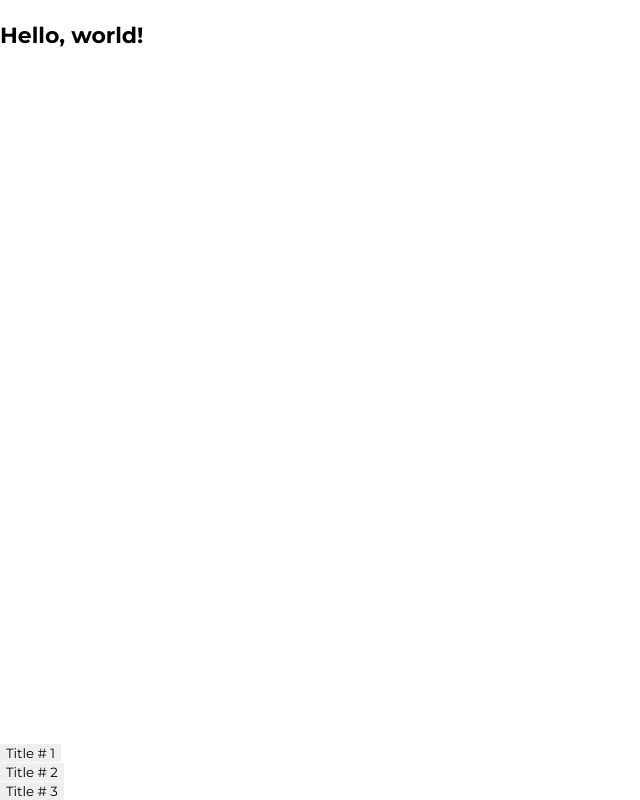
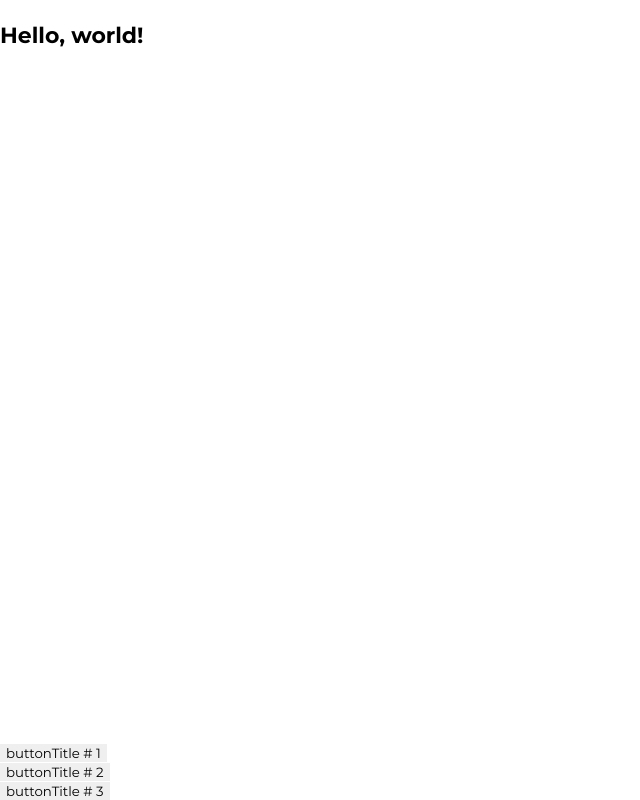
Before and after one commit to 51ned/2023_legacy, a Next.js app: page / in a window 1280 px wide. Shown: the whole page, without its empty margins (0-640 px from the left). Built offline with nearby package versions, Linux system fonts and the light colour scheme; no server answers.

Commit message:
too many props... maybe try MobX?

```diff
--- a/components/generic/accordion.tsx
+++ b/components/generic/accordion.tsx
@@ -1,42 +1,44 @@
-import { useState } from 'react'
-
 import { Button, Card } from './'
 
-import style from './accordion.module.css'
 
-import { data } from '@/lib/data'
+interface AccordionProps {
+  activeIndex: number | null,
+  actualIndex: number,
+  buttonID: string,
+  buttonTitle: string,
+  content: string,
+  contentID: string,
+  handleClick: () => void
+}
 
 
-interface AccordionProps {}
-
-
-export function Accordion() {
-  const [activeIndex, setActiveIndex] = useState<number | null>(null)
-  const handleClick = (index: number) => {
-    index === activeIndex ? setActiveIndex(null) : setActiveIndex(index)
-  }
+export function Accordion({
+  activeIndex,
+  actualIndex,
+  buttonID,
+  buttonTitle,
+  content,
+  contentID,
+  handleClick
+}: AccordionProps) {
 
   return (
-    <>
-      {data.map((item, index) => (
-        <div key={index}>
+    <div>
       <Button
-            buttonID={item.buttonID}
-            controlledID={item.cardID}
-            handleClick={() => handleClick(index)}
-            isActive={index === activeIndex}
+        buttonID={buttonID}
+        buttonTitle={buttonTitle}
+        controlledID={contentID}
+        handleClick={handleClick}
+        isActive={actualIndex === activeIndex}
         isExpandable
-            title={item.title}
         withStyle='accordion'
       />
       <Card
-            content={item.text}
-            contentID={item.cardID}
-            controllingID={item.buttonID}
-            isActive={index === activeIndex}
+        content={content}
+        contentID={contentID}
+        controllingID={buttonID}
+        isActive={actualIndex === activeIndex}
       />
     </div>
-      ))}
-    </>
   )
 }
--- a/components/generic/button.tsx
+++ b/components/generic/button.tsx
@@ -14,7 +14,7 @@ type StyleEnum = typeof StyleEnum[keyof typeof StyleEnum]
 
 interface ButtonProps {
   buttonID: string,
-  title: React.ReactNode,
+  buttonTitle: React.ReactNode,
   controlledID: string,
   handleClick: () => void,
   isActive: boolean,
@@ -25,7 +25,7 @@ interface ButtonProps {
 
 export function Button({
   buttonID,
-  title,
+  buttonTitle,
   controlledID,
   handleClick,
   isActive,
@@ -56,14 +56,14 @@ export function Button({
   return (
     <button
       aria-controls={controlledID}
+      className={style[buttonStyle]}
       id={buttonID}
-      className={style[buttonStyle]}
       onClick={handleClick}
       role={withStyle === 'tab' ? 'tab' : 'button'}
       tabIndex={isActive ? -1 : 0}
       {...buttonOpts}
     >
-      { title }
+      { buttonTitle }
     </button>
   )
 }
--- a/lib/data.js
+++ b/lib/data.js
@@ -1,20 +1,20 @@
 export const data = [
   {
-    title: 'Title # 1',
     buttonID: 'bid1',
-    text: 'Lorem ipsum dolor sit amet, consectetur adipiscing elit, sed do eiusmod tempor incididunt ut labore et dolore magna aliqua. Ut enim ad minim veniam, quis nostrud exercitation ullamco laboris nisi ut aliquip ex ea commodo consequat.',
-    cardID: 'cid1'
+    buttonTitle: 'buttonTitle # 1',
+    content: 'Lorem ipsum dolor sit amet, consectetur adipiscing elit, sed do eiusmod tempor incididunt ut labore et dolore magna aliqua. Ut enim ad minim veniam, quis nostrud exercitation ullamco laboris nisi ut aliquip ex ea commodo consequat.',
+    contentID: 'cid1'
   },
   {
-    title: 'Title # 2',
+    buttonTitle: 'buttonTitle # 2',
     buttonID: 'bid2',
-    text: 'Lorem ipsum dolor sit amet, consectetur adipiscing elit, sed do eiusmod tempor incididunt ut labore et dolore magna aliqua. Ut enim ad minim veniam, quis nostrud exercitation ullamco laboris nisi ut aliquip ex ea commodo consequat.',
-    cardID: 'cid2'
+    content: 'Lorem ipsum dolor sit amet, consectetur adipiscing elit, sed do eiusmod tempor incididunt ut labore et dolore magna aliqua. Ut enim ad minim veniam, quis nostrud exercitation ullamco laboris nisi ut aliquip ex ea commodo consequat.',
+    contentID: 'cid2'
   },
   {
-    title: 'Title # 3',
+    buttonTitle: 'buttonTitle # 3',
     buttonID: 'bid3',
-    text: 'Lorem ipsum dolor sit amet, consectetur adipiscing elit, sed do eiusmod tempor incididunt ut labore et dolore magna aliqua. Ut enim ad minim veniam, quis nostrud exercitation ullamco laboris nisi ut aliquip ex ea commodo consequat.',
-    cardID: 'cid3'
+    content: 'Lorem ipsum dolor sit amet, consectetur adipiscing elit, sed do eiusmod tempor incididunt ut labore et dolore magna aliqua. Ut enim ad minim veniam, quis nostrud exercitation ullamco laboris nisi ut aliquip ex ea commodo consequat.',
+    contentID: 'cid3'
   }
 ]
--- a/pages/index.tsx
+++ b/pages/index.tsx
@@ -1,14 +1,34 @@
+import { useState } from 'react'
+
 import { Accordion, Text } from '@/components/generic'
+
+import { data } from '@/lib/data'
 
 
 export default function Home() {
+  const [activeIndex, setActiveIndex] = useState<number | null>(null)
+  const handleClick = (index: number) => {
+    index === activeIndex ? setActiveIndex(null) : setActiveIndex(index)
+  }
+
   return (
     <>
       <Text withSize='subtitle'>
         Hello, world!
       </Text>
 
-      <Accordion />
+      {data.map((item, index) => (
+        <Accordion
+          activeIndex={activeIndex}
+          actualIndex={index}
+          buttonID={item.buttonID}
+          buttonTitle={item.buttonTitle}
+          content={item.content}
+          contentID={item.contentID}
+          handleClick={() => handleClick(index)}
+          key={index}
+        />
+      ))}
     </>
   )
 }
```
Also changed, not shown: components/generic/accordion.module.css (deleted). Lines whose indentation alone changed are shown as unchanged.
